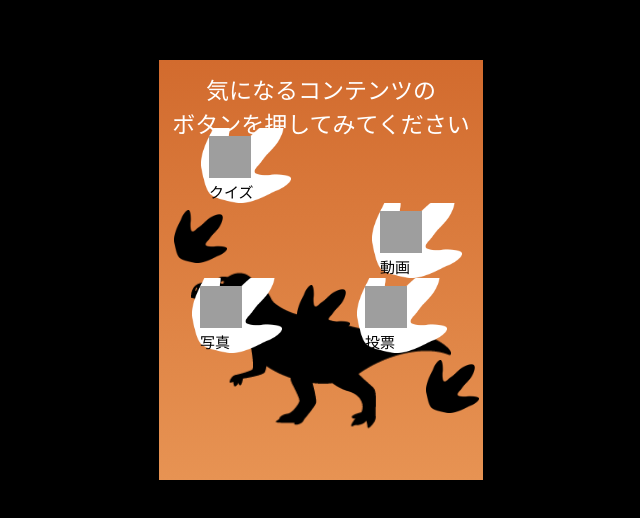
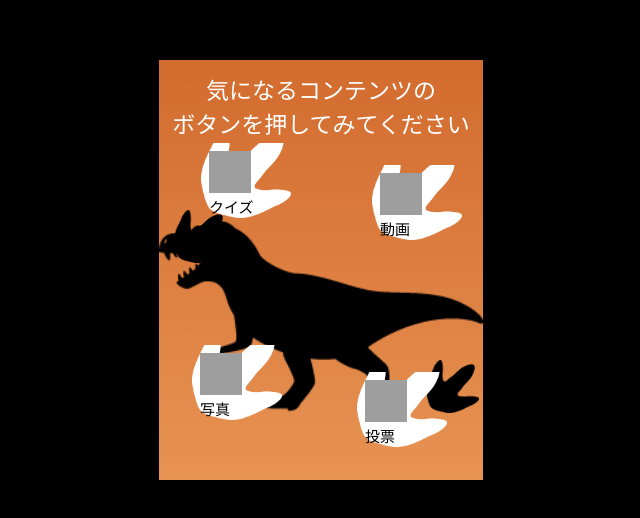
Before and after one commit to siori920/GP_dino-button-site, a plain HTML site: page index.html in a window 1280 px wide. Shown: the part 130-648 px from the top of the page, without its empty margins (319-959 px from the left). Drawn offline with Linux system fonts and the light colour scheme; grey boxes are pictures that could not be loaded.

Commit message:
Update index.html

```diff
--- a/index.html
+++ b/index.html
@@ -27,8 +27,7 @@
     .dino-background {
       position: absolute;
       bottom: 0;
-      width: 80%; /* 0.8倍に縮小 */
-      left: 10%; /* 中央に寄せる */
+      width: 100%;
       z-index: 1;
     }
 
@@ -49,6 +48,7 @@
       background-image: url('whitedinosaur.png');
       background-size: contain;
       background-repeat: no-repeat;
+      /* 白い恐竜画像を15px上に移動 */
       background-position: center -15px;
       text-align: left;
       display: flex;
@@ -69,11 +69,10 @@
       margin-bottom: 3px;
     }
 
-    /* 足跡のy位置 + 53px(足跡高さ) + 15px */
-    .quiz  { top: calc(0px + 53px + 15px); left: 42px; }
-    .video { top: calc(75px + 53px + 15px); right: 21px; }
-    .photo { top: calc(150px + 53px + 15px); left: 33px; }
-    .vote  { top: calc(150px + 53px + 15px); right: 36px; } /* voteは3番目の足跡と同じY座標とする */
+    .quiz  { top: 83px; left: 42px; }
+    .video { top: 105px; right: 21px; }
+    .photo { bottom: 45px; left: 33px; }
+    .vote  { bottom: 18px; right: 36px; }
 
     .footprint {
       position: absolute;
```
